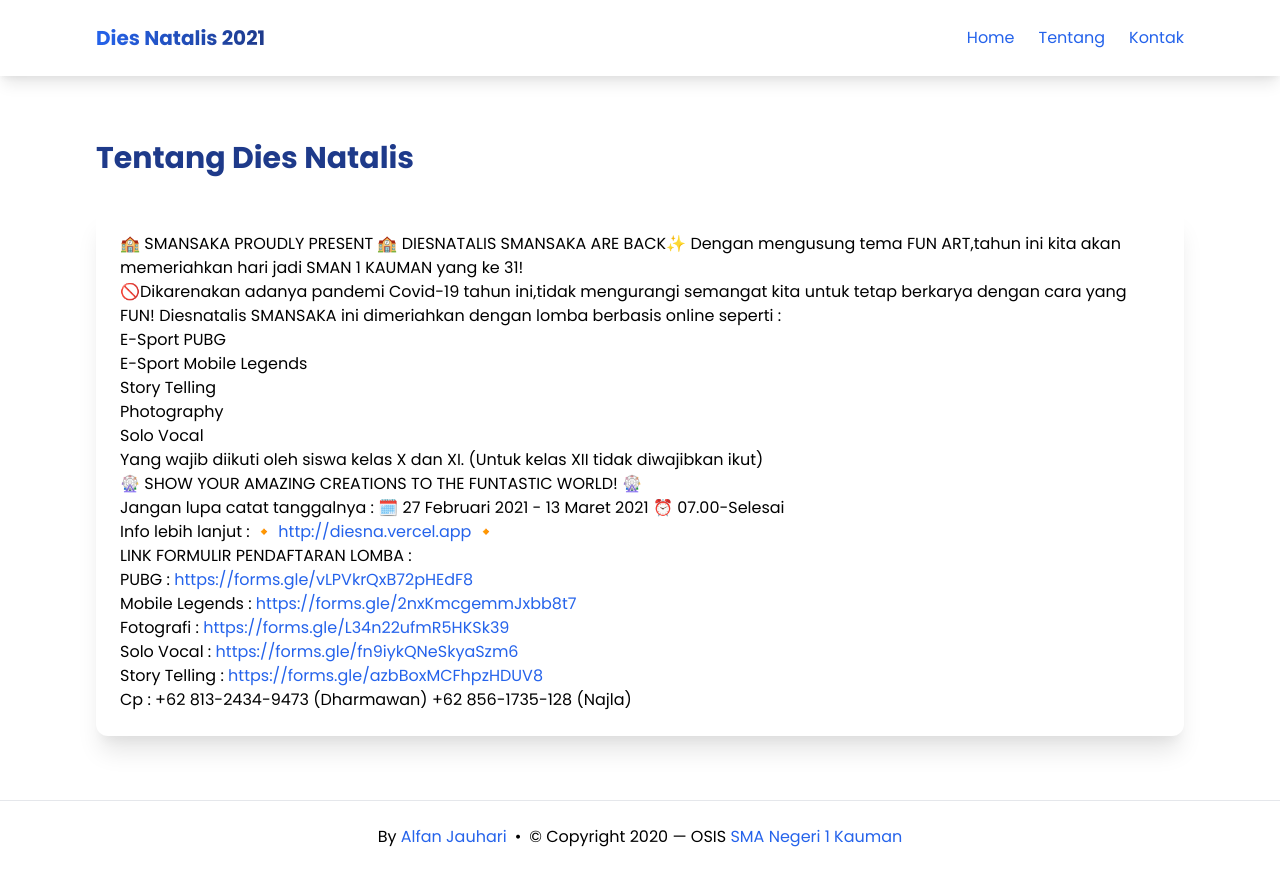
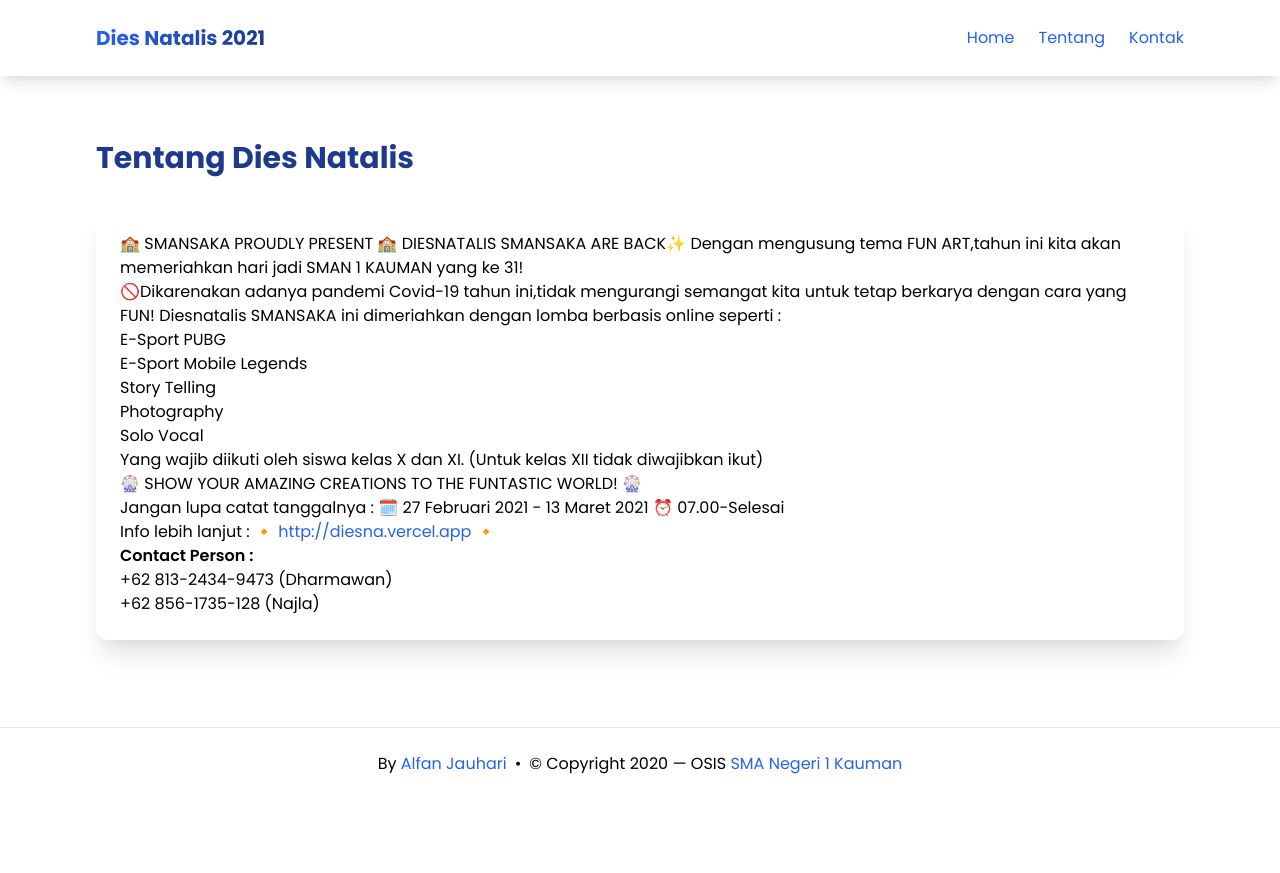
Before and after one commit to alfanjauhari/diesna, a Next.js app: page /tentang in a window 1280 px wide. After the commit the page ends 800 px from the top, so only its background shows below. Built offline with nearby package versions, Linux system fonts and the light colour scheme; what @tailwindcss/typography would draw is missing.

Commit message:
Some Changes

```diff
--- a/pages/event/fotografi/index.jsx
+++ b/pages/event/fotografi/index.jsx
@@ -76,20 +76,24 @@ export default function Fotografi() {
                 pornoaksi, lirik kotor, dan SARA;
               </li>
               <li>
-                Peserta yang terlambat mengumpulkan file video akan mempengaruhi
+                Peserta yang terlambat mengumpulkan file foto akan mempengaruhi
                 penilaian;
               </li>
             </ol>
             <b>II. PENGUMPULAN KARYA</b>
             <ol>
               <li>
-                Pengumpulan video akan dilaksanakan selama 5 hari pada tanggal 5
+                Pengumpulan foto akan dilaksanakan selama 5 hari pada tanggal 5
                 Maret – 10 Maret 2021;
               </li>
               <li>
-                Kriteria penilaian • Kesesuaian dengan tema ( 25 poin ) • Nilai
-                esai ( 25 poin ) • Orisinalitas karya ( 10 poin ) • Komposisi
-                foto ( 25 poin ) • Keunikan karya ( 15 poin )
+                <p className="font-semibold text-sm">Kriteria Penilaian</p>
+                <ul>
+                  <li>Kesesuain dengan tema (25 poin)</li>
+                  <li>Nilai Esai (25 poin)</li>
+                  <li>Komposisi foto (25 poin)</li>
+                  <li>Keunikan karya (25 poin)</li>
+                </ul>
               </li>
               <li>
                 Peserta yang mendapatkan juara akan diumumkan pada Instagram
--- a/pages/event/story-telling/index.jsx
+++ b/pages/event/story-telling/index.jsx
@@ -50,7 +50,7 @@ export default function StoryTelling() {
                 MP4 dan diunggah ke laman instagram pribadi atau instagram
                 kelas;
               </li>
-              <li>Peserta diberi durasi maksimal 5 menit.</li>
+              <li>Peserta diberi durasi maksimal 10 menit.</li>
               <li>
                 Peserta wajib mengikuti Instagram official @bosss.smansaka{' '}
               </li>
--- a/pages/index.jsx
+++ b/pages/index.jsx
@@ -152,7 +152,7 @@ export default function Home() {
                 Lomba ini cocok untuk kamu yang memiliki bakat bernyanyi atau
                 suka untuk bernyanyi dimanapun dan kapanpun namun tidak memiliki
                 tempat atau wadah yang cocok untuk menampung bakat kamu. Di sini
-                kamu akan bernyanyi satu lagu wajib dan satu lagu pilihan kamu.
+                kamu akan bernyanyi satu lagu favorit pilihanmu.
                 <br />
                 <br />
                 Di perlombaan ini kriteria penilaian bukan hanya dari bagus atau
--- a/pages/tentang.jsx
+++ b/pages/tentang.jsx
@@ -41,38 +41,9 @@ export default function About() {
               <a href="http://diesna.vercel.app">http://diesna.vercel.app</a>{' '}
               🔸️{' '}
             </p>
-            <p>LINK FORMULIR PENDAFTARAN LOMBA : </p>
-            <p>
-              PUBG :{' '}
-              <a href="https://forms.gle/vLPVkrQxB72pHEdF8">
-                https://forms.gle/vLPVkrQxB72pHEdF8
-              </a>{' '}
-            </p>
-            <p>
-              Mobile Legends :{' '}
-              <a href="https://forms.gle/2nxKmcgemmJxbb8t7">
-                https://forms.gle/2nxKmcgemmJxbb8t7
-              </a>{' '}
-            </p>
-            <p>
-              Fotografi :{' '}
-              <a href="https://forms.gle/L34n22ufmR5HKSk39">
-                https://forms.gle/L34n22ufmR5HKSk39
-              </a>{' '}
-            </p>
-            <p>
-              Solo Vocal :{' '}
-              <a href="https://forms.gle/fn9iykQNeSkyaSzm6">
-                https://forms.gle/fn9iykQNeSkyaSzm6
-              </a>{' '}
-            </p>
-            <p>
-              Story Telling :{' '}
-              <a href="https://forms.gle/azbBoxMCFhpzHDUV8">
-                https://forms.gle/azbBoxMCFhpzHDUV8
-              </a>{' '}
-            </p>
-            <p>Cp : +62 813-2434-9473 (Dharmawan) +62 856-1735-128 (Najla)</p>
+            <p className="font-semibold">Contact Person :</p>
+            <p>+62 813-2434-9473 (Dharmawan)</p>
+            <p>+62 856-1735-128 (Najla)</p>
           </div>
         </div>
       </div>
```
